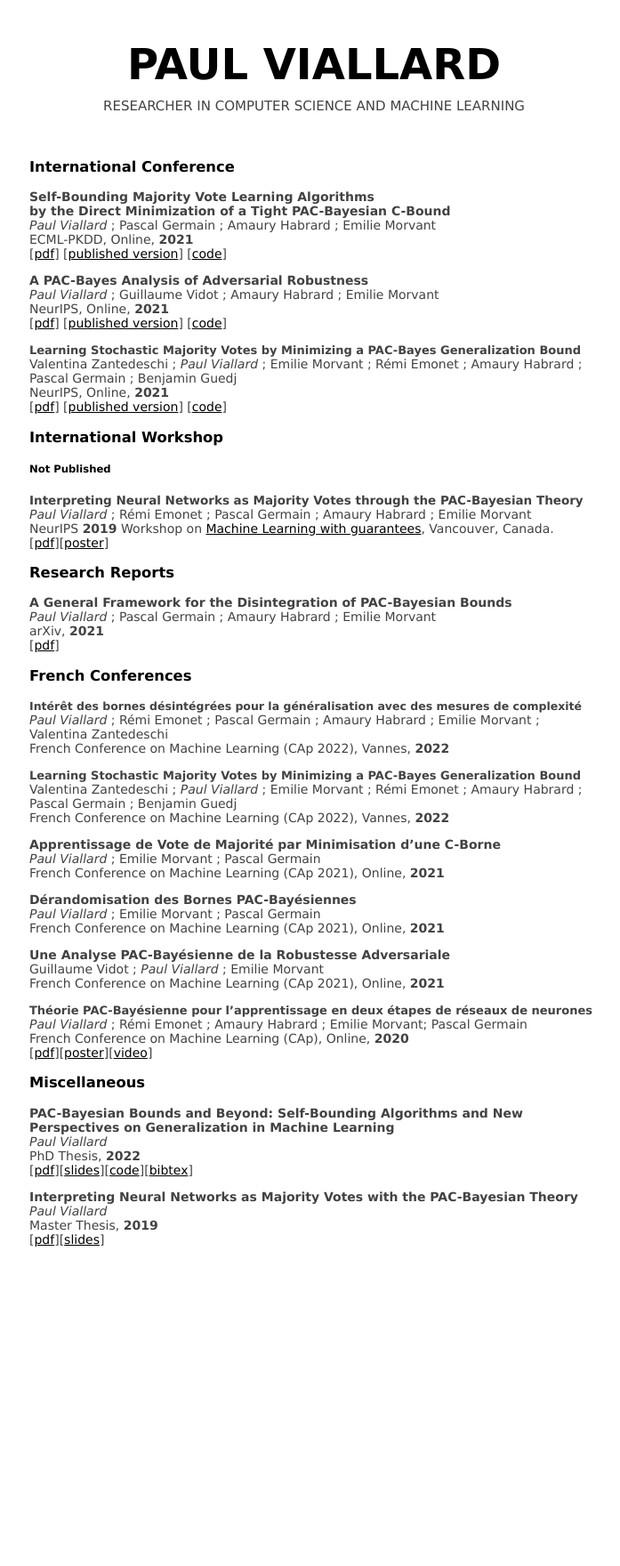
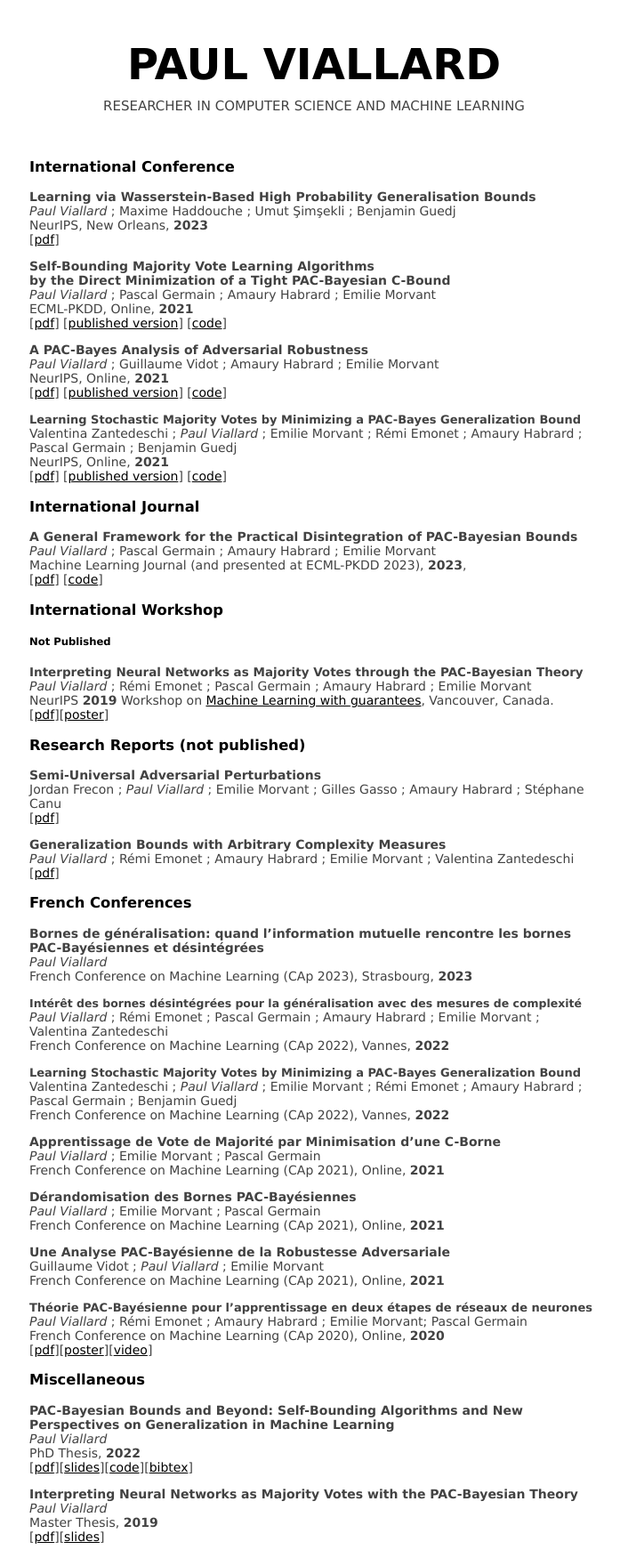
Before and after one commit to paulviallard/paulviallard.github.io, a Jekyll site: the page built from publication.md, in a window 1280 px wide. Shown: the whole page at 89% size, without its empty margins (287-984 px from the left). Built offline with Jekyll 4.4.1, drawn with Linux system fonts in a browser that asks for light colours; our own code applies the rules of GitHub Pages for plain Markdown files; before the commit the page ends 1426 px from its top, so only the background shows below that.

Commit message:
feat: update the publications

```diff
--- a/publication.md
+++ b/publication.md
@@ -1,4 +1,9 @@
 ### International Conference
+
+**Learning via Wasserstein-Based High Probability Generalisation Bounds**
+_Paul Viallard_ ; Maxime Haddouche ; Umut Şimşekli ; Benjamin Guedj
+NeurIPS, New Orleans, **2023**
+[[pdf](https://arxiv.org/abs/2306.04375)]
 
 **Self-Bounding Majority Vote Learning Algorithms**
 **by the Direct Minimization of a Tight PAC-Bayesian C-Bound**
@@ -16,6 +21,13 @@ Valentina Zantedeschi ; _Paul Viallard_ ; Emilie Morvant ; Rémi Emonet ; Amaury
 NeurIPS, Online, **2021**
 [[pdf](https://arxiv.org/abs/2106.12535)] [[published version](https://papers.nips.cc/paper/2021/hash/0415740eaa4d9decbc8da001d3fd805f-Abstract.html)] [[code](https://github.com/vzantedeschi/StocMV)]
 
+### International Journal
+
+**A General Framework for the Practical Disintegration of PAC-Bayesian Bounds**
+_Paul Viallard_ ; Pascal Germain ; Amaury Habrard ; Emilie Morvant
+Machine Learning Journal (and presented at ECML-PKDD 2023), **2023**,
+[[pdf](https://arxiv.org/abs/2102.08649)] [[code](https://github.com/paulviallard/MLJ-Disintegrated-PB)]
+
 ### International Workshop
 ##### Not Published
 <strong style="font-size: 13.5px">Interpreting Neural Networks as Majority Votes through the PAC-Bayesian Theory</strong>
@@ -23,15 +35,21 @@ _Paul Viallard_ ; Rémi Emonet ; Pascal Germain ; Amaury Habrard ; Emilie Morvan
 NeurIPS **2019** Workshop on [Machine Learning with guarantees](https://sites.google.com/view/mlwithguarantees), Vancouver, Canada.
 [[pdf](https://drive.google.com/file/d/1hc66gKlyotowhK_4__DCaNemvMR1DXWN/view)][[poster](https://drive.google.com/file/d/1dpy2flI1BbDIdoArtLJl0XF_uL6zV2ZZ/view)]
 
-### Research Reports
+### Research Reports (not published)
 
-**A General Framework for the Disintegration of PAC-Bayesian Bounds**
-_Paul Viallard_ ; Pascal Germain ; Amaury Habrard ; Emilie Morvant
-arXiv, **2021**
-[[pdf](https://arxiv.org/abs/2102.08649)]
+**Semi-Universal Adversarial Perturbations**
+Jordan Frecon ; _Paul Viallard_ ; Emilie Morvant ; Gilles Gasso ; Amaury Habrard ; Stéphane Canu
+[[pdf](https://hal.science/hal-03615461)]
 
+**Generalization Bounds with Arbitrary Complexity Measures**
+_Paul Viallard_ ; Rémi Emonet ; Amaury Habrard ; Emilie Morvant ; Valentina Zantedeschi
+[[pdf](https://openreview.net/pdf?id=WhwtdGkbaDr1)]
 
 ### French Conferences
+
+**Bornes de généralisation: quand l'information mutuelle rencontre les bornes PAC-Bayésiennes et désintégrées**
+_Paul Viallard_
+French Conference on Machine Learning (CAp 2023), Strasbourg, **2023**
 
 <strong style="font-size: 12.5px">Intérêt des bornes désintégrées pour la généralisation avec des mesures de complexité</strong>
 _Paul Viallard_ ; Rémi Emonet ; Pascal Germain ; Amaury Habrard ; Emilie Morvant ; Valentina Zantedeschi
@@ -55,7 +73,7 @@ French Conference on Machine Learning (CAp 2021), Online, **2021**
 
 <strong style="font-size: 13.0px">Théorie PAC-Bayésienne pour l'apprentissage en deux étapes de réseaux de neurones</strong>
 _Paul Viallard_ ; Rémi Emonet ; Amaury Habrard ; Emilie Morvant; Pascal Germain
-French Conference on Machine Learning (CAp), Online, **2020**
+French Conference on Machine Learning (CAp 2020), Online, **2020**
 [[pdf](https://drive.google.com/file/d/1ayUPkvPUzLrvOg2onV-t1r2nPbO_X4Tb/view?usp=sharing)][[poster](publication/2020/cap/poster)][[video](https://www.youtube.com/watch?v=__3UueF5NZQ)]
 
 ### Miscellaneous
```
